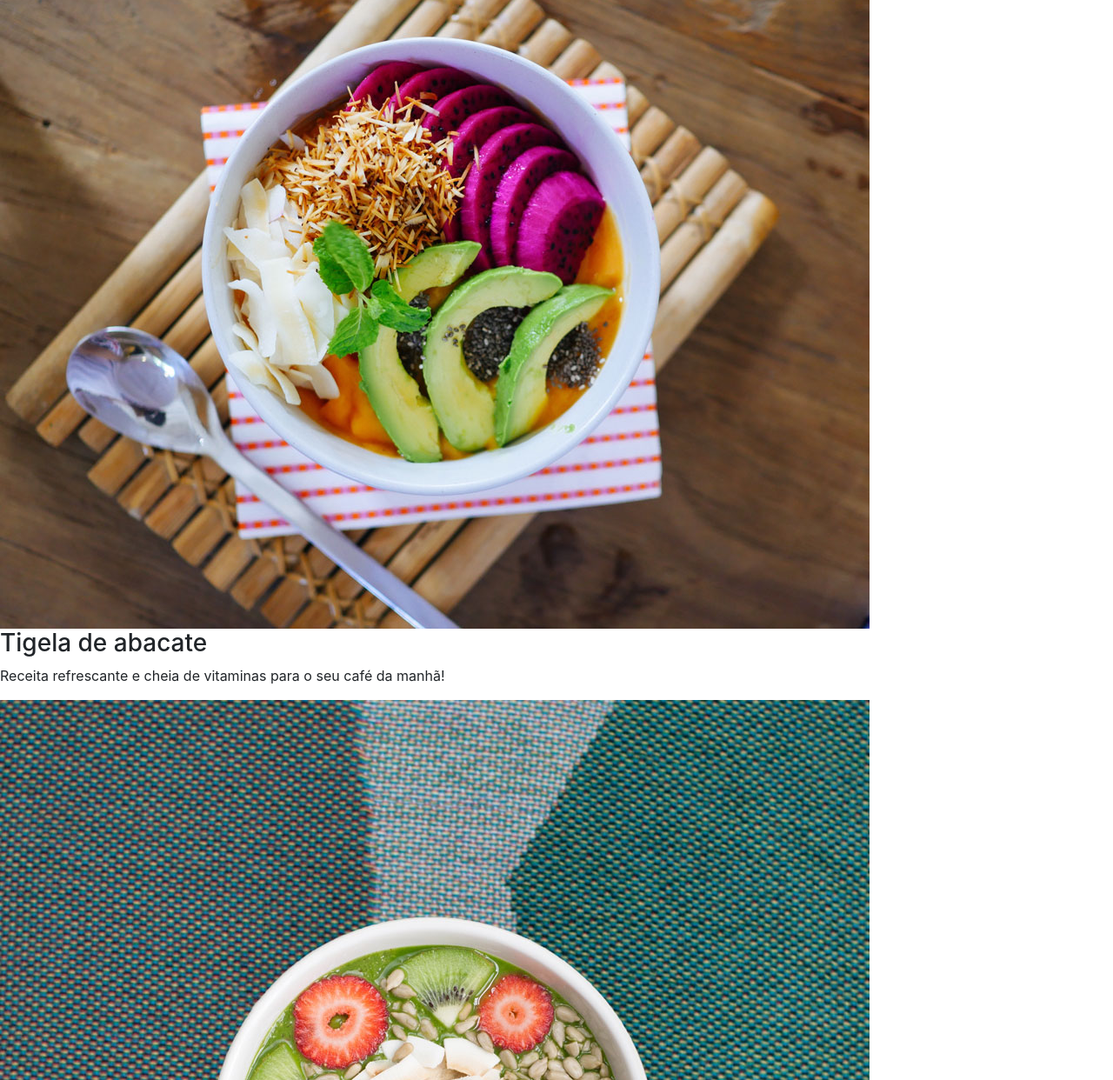
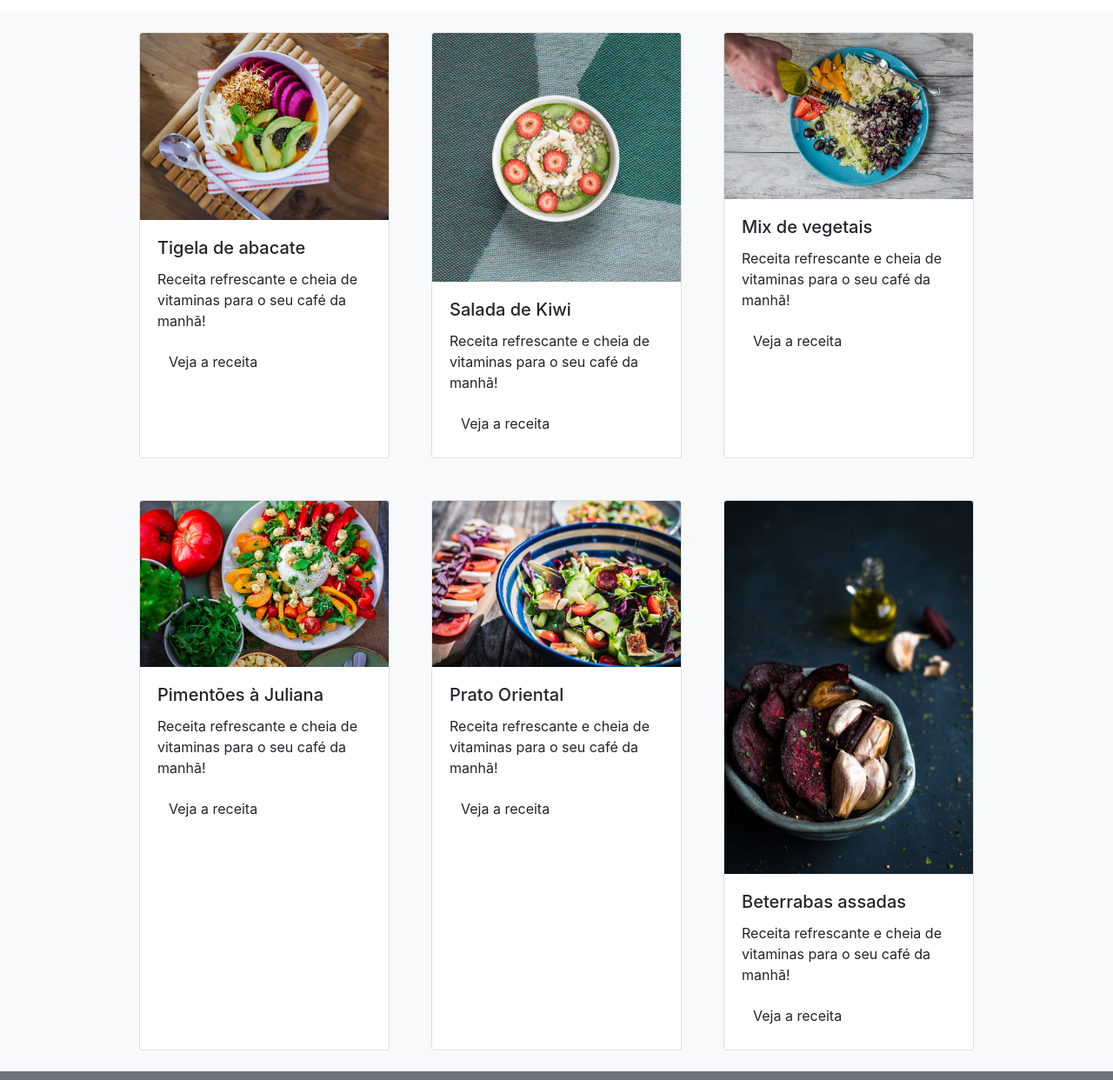
Before and after one commit to tkamada888/fruta_fruto-bootstrap4-, a plain HTML site: page projeto-base/index.html in a window 1280 px wide. Shown: the part 579-1821 px from the top of the page at 87% size. Drawn offline with nearby package versions, Linux system fonts and the light colour scheme.

Commit message:
Projeto Concluido

```diff
--- a/projeto-base/index.html
+++ b/projeto-base/index.html
@@ -14,7 +14,9 @@
 </head>
 
 <body>
-  <nav class="navbar navbar-expand-lg navbar-light bg-light">
+
+  <header>
+    <nav class="navbar navbar-expand-lg navbar-light bg-light fixed-top">
       <a class="navbar-brand fonte-titulo texto-cor-especial" id="cor-titulo" href="#">fruta&fruto</a>
       <button class="navbar-toggler" type="button" data-toggle="collapse" data-target="#navbarNavDropdown"
         aria-controls="navbarNavDropdown" aria-expanded="false" aria-label="Toggle navigation"><span
@@ -36,7 +38,9 @@
         </ul>
       </div>
     </nav>
+  </header>
 
+  <main>
     <div id="carousel-controladores" class="carousel slide" data-ride="carousel" data-interval="3000">
       <ol class="carousel-indicators">
         <li data-target="#carousel-controladores" data-slide-to="0" class="active"></li>
@@ -68,37 +72,108 @@
       </a>
     </div>
 
-  <h1 class="text-center fonte-titulo">Receitas para economizar e ganhar saúde</h1>
-  <p class="text-center">Nossas receitas ajudam você a aproveitar melhor os alimentos, economizar, ganhar tempo e praticidade</p>
+    <h1 class="text-center fonte-titulo cor-especial pt-5">Receitas para economizar e ganhar saúde</h1>
+    <p class="text-center text-secondary pb-5">Nossas receitas ajudam você a aproveitar melhor os alimentos, economizar,
+      ganhar tempo e praticidade</p>
 
-  <img src="src/img/receita-abacate.jpg" alt="tigela com salada de abacate, vista superior">
-  <h3>Tigela de abacate</h3>
-  <p>Receita refrescante e cheia de vitaminas para o seu café da manhã!</p>
+    <div class="container-fluid bg-light">
+      <div class="row justify-content-center">
 
-  <img src="src/img/receita-kiwi.jpg" alt="tigela de mingau com kiwi, vista superior">
-  <h3>Salada de kiwi</h3>
-  <p>Receita refrescante e cheia de vitaminas para o seu café da manhã!</p>
+        <div class="card borda-cor-especial p-0 m-4 col-12 col-md-4" style="max-width: 18rem;">
+          <img src="src/img/receita-abacate.jpg" class="card-img-top card-posicao-imagem" alt="...">
+          <div class="card-body">
+            <h5 class="card-title">Tigela de abacate</h5>
+            <p class="card-text">Receita refrescante e cheia de vitaminas para o seu café da manhã!</p>
+            <a href="#" class="btn botao-cor-especial">Veja a receita</a>
+          </div>
+        </div>
 
-  <img src="src/img/receita-mix.jpg" alt="prato com mix de vegetais e mão de pessoa adicionando azeite, vista superior">
-  <h3>Mix de vegetais</h3>
-  <p>Receita refrescante e cheia de vitaminas para o seu café da manhã!</p>
+        <div class="card borda-cor-especial p-0 m-4 col-12 col-md-4" style="max-width: 18rem;">
+          <img src="src/img/receita-kiwi.jpg" class="card-img-top card-posicao-imagem" alt="...">
+          <div class="card-body">
+            <h5 class="card-title">Salada de Kiwi</h5>
+            <p class="card-text">Receita refrescante e cheia de vitaminas para o seu café da manhã!</p>
+            <a href="#" class="btn botao-cor-especial">Veja a receita</a>
+          </div>
+        </div>
 
-  <img src="src/img/receita-pimentoes.jpg"
-    alt="prato de salada de pimentões com alguns ingredientes ao lado, vista superior">
-  <h3>Pimentões à Juliana</h3>
-  <p>Receita refrescante e cheia de vitaminas para o seu café da manhã!</p>
+        <div class="card borda-cor-especial p-0 m-4 col-12 col-md-4" style="max-width: 18rem;">
+          <img src="src/img/receita-mix.jpg" class="card-img-top card-posicao-imagem" alt="...">
+          <div class="card-body">
+            <h5 class="card-title">Mix de vegetais</h5>
+            <p class="card-text">Receita refrescante e cheia de vitaminas para o seu café da manhã!</p>
+            <a href="#" class="btn botao-cor-especial">Veja a receita</a>
+          </div>
+        </div>
+        <div>
+          <div class="row justify-content-center">
+            <div class="card borda-cor-especial p-0 m-4 col-12 col-md-4" style="max-width: 18rem;">
+              <img src="src/img/receita-pimentoes.jpg" class="card-img-top card-posicao-imagem" alt="...">
+              <div class="card-body">
+                <h5 class="card-title">Pimentões à Juliana</h5>
+                <p class="card-text">Receita refrescante e cheia de vitaminas para o seu café da manhã!</p>
+                <a href="#" class="btn botao-cor-especial">Veja a receita</a>
+              </div>
+            </div>
 
-  <img src="src/img/receita-oriental.jpg" alt="tigela com salada de vegetais estilo oriental, vista de cima">
-  <h3>Prato oriental</h3>
-  <p>Receita refrescante e cheia de vitaminas para o seu café da manhã!</p>
+            <div class="card borda-cor-especial p-0 m-4 col-12 col-md-4" style="max-width: 18rem;">
+              <img src="src/img/receita-oriental.jpg" class="card-img-top card-posicao-imagem" alt="...">
+              <div class="card-body">
+                <h5 class="card-title">Prato Oriental</h5>
+                <p class="card-text">Receita refrescante e cheia de vitaminas para o seu café da manhã!</p>
+                <a href="#" class="btn botao-cor-especial">Veja a receita</a>
+              </div>
+            </div>
 
-  <img src="src/img/receita-beterrabas.jpg"
-    alt="tigela com beterrabas e dentes de alho assados em primeiro plano, com ingredientes ao fundo">
-  <h3>Beterrabas assadas</h3>
-  <p>Receita refrescante e cheia de vitaminas para o seu café da manhã!
-  </p>
+            <div class="card borda-cor-especial p-0 m-4 col-12 col-md-4" style="max-width: 18rem;">
+              <img src="src/img/receita-beterrabas.jpg" class="card-img-top card-posicao-imagem" alt="...">
+              <div class="card-body">
+                <h5 class="card-title">Beterrabas assadas</h5>
+                <p class="card-text">Receita refrescante e cheia de vitaminas para o seu café da manhã!</p>
+                <a href="#" class="btn botao-cor-especial">Veja a receita</a>
+              </div>
+            </div>
+          </div>
+        </div>
+  </main>
 
-  <p>contato:<a href="mailto:email@frutafruto.com.br">email@frutafruto.com.br</a></p>
+  <!-- Modal -->
+  <div class="modal fade" id="modal-contato" tabindex="-1" aria-labelledby="exampleModalLabel" aria-hidden="true">
+    <div class="modal-dialog">
+      <div class="modal-content">
+        <div class="modal-header">
+          <h5 class="modal-title" id="exampleModalLabel">Entre em contato</h5>
+          <button type="button" class="close" data-dismiss="modal" aria-label="Close">
+            <span aria-hidden="true">&times;</span>
+          </button>
+        </div>
+        <div class="modal-body">
+          <form>
+            <div class="form-group">
+              <label for="formGroupExampleInput">Nome Completo</label>
+              <input type="text" class="form-control" id="formGroupExampleInput" placeholder="Insira seu nome">
+            </div>
+            <div class="form-group">
+              <label for="exampleFormControlInput1">Endereco de email</label>
+              <input type="email" class="form-control" id="exampleFormControlInput1" placeholder="nome@exemplo.com.br">
+            </div>
+            <div class="form-group">
+              <label for="exampleFormControlTextarea1">Deixe seu comentario</label>
+              <textarea class="form-control" id="exampleFormControlTextarea1" rows="3"></textarea>
+            </div>
+          </form>
+        </div>
+        <div class="modal-footer">
+          <button type="button" class="btn btn-secondary" data-dismiss="modal">Fechar</button>
+          <button type="button" class="btn botao-cor-especial">Salvar</button>
+        </div>
+      </div>
+    </div>
+  </div>
+
+  <footer class="bg-secondary p-3">
+    <p class="text-light m-0 text-center">contato: <a class="text-light" href="mailto:email@frutafruto.com.br">email@frutafruto.com.br</a></p>
+  </footer>
 
   <script src="https://code.jquery.com/jquery-3.3.1.slim.min.js"
     integrity="sha384-q8i/X+965DzO0rT7abK41JStQIAqVgRVzpbzo5smXKp4YfRvH+8abtTE1Pi6jizo"
```
Lines whose indentation alone changed are shown as unchanged.
